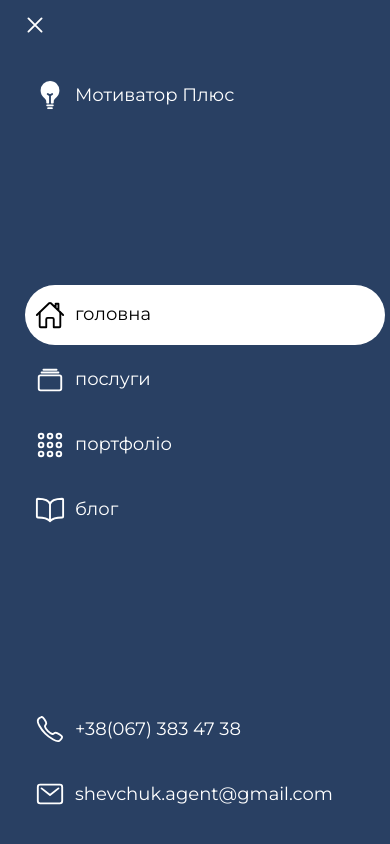
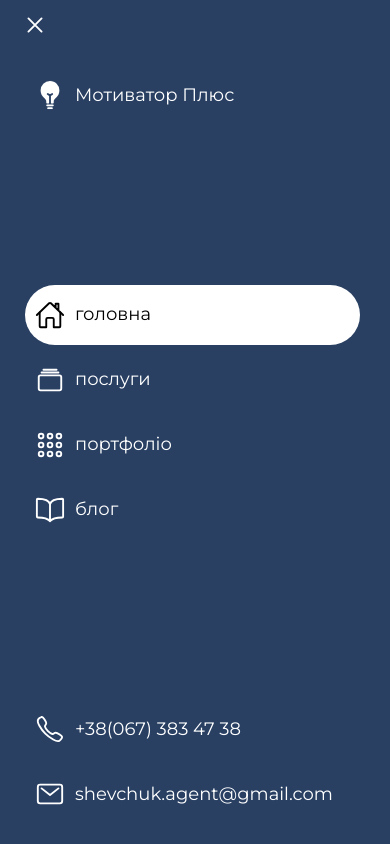
Before and after one commit to GineTik/MotivatiorPlus, a plain HTML site: page index.html in a window 390 px wide. Both pictures are taken after a click on the element 200 px from the left and 25 px from the top of the page. Shown: the top 844 px of the page. Drawn offline with nearby package versions, Linux system fonts and the light colour scheme.

Commit message:
mini fix 5

```diff
--- a/css/header.css
+++ b/css/header.css
@@ -265,6 +265,7 @@ ion-icon[name*='close'] {
         visibility: hidden;
         position: absolute;
         top: 50px;
+        padding-right: 40px;
 
         width: 100%;
         height: calc(100% - 50px);
@@ -282,6 +283,9 @@ ion-icon[name*='close'] {
         display: flex;
     }
 
+    .navbar-link {
+        width: calc(100% - 15px);
+    }
     .navbar-link.active {
         width: 100%;
         border-radius: 100px;
```
